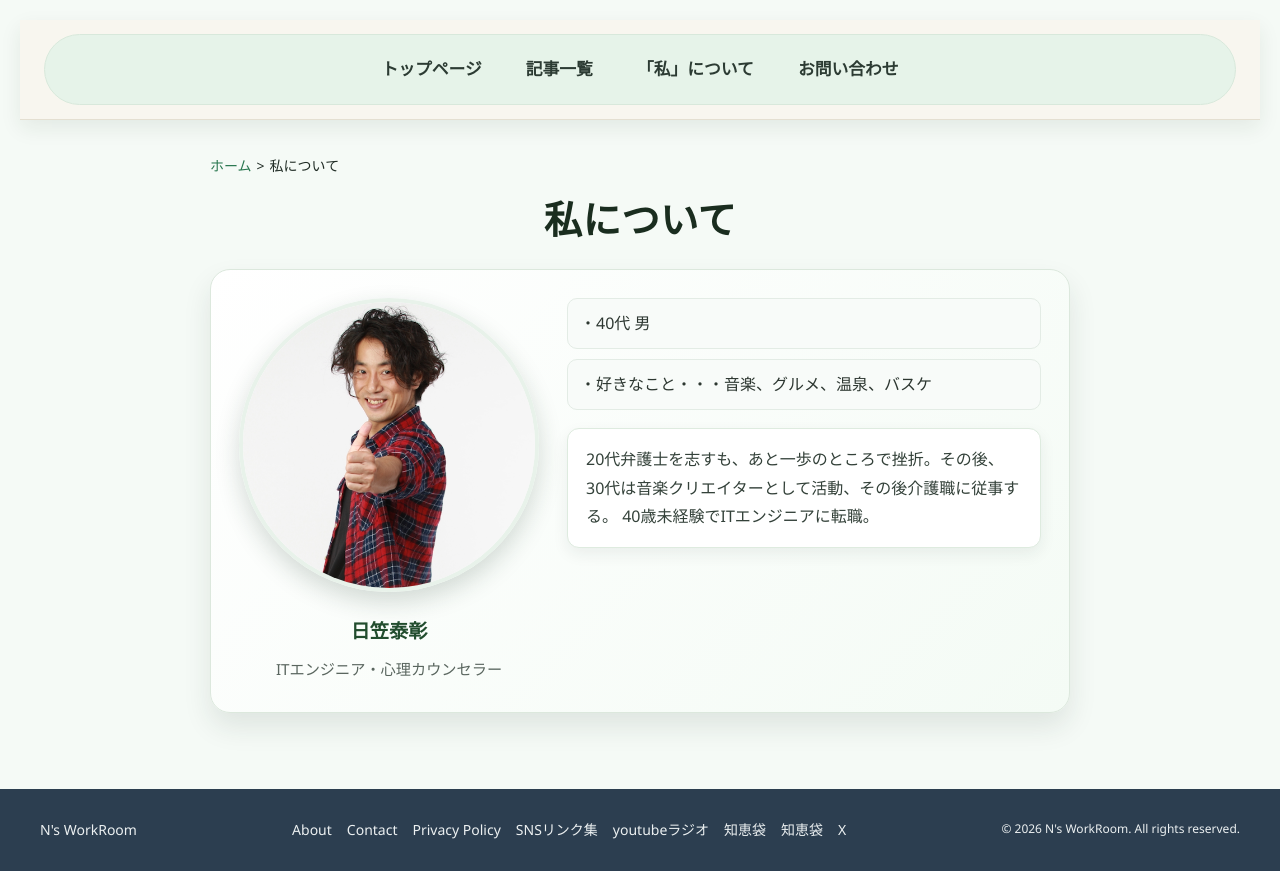
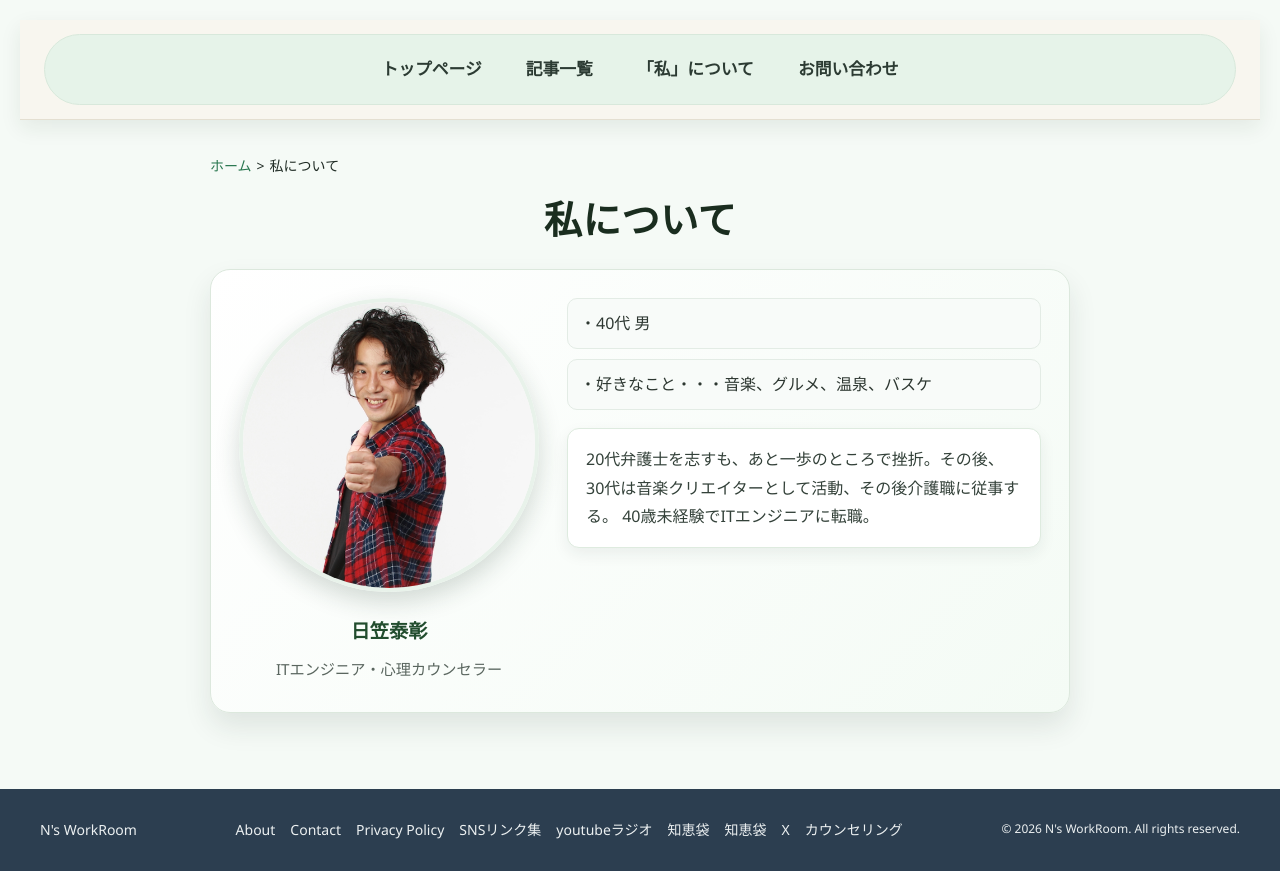
Before and after one commit to yasuhikasa/nshinri, a Next.js app: page /aboutme in a window 1280 px wide. Built offline with nearby package versions, Linux system fonts and the light colour scheme.

Commit message:
リンク修正

```diff
--- a/src/components/Footer.tsx
+++ b/src/components/Footer.tsx
@@ -31,6 +31,9 @@ const Footer = () => {
           <Link href="https://x.com/EzBZAUTPzZ36316" rel="me">
             <a>X</a>
           </Link>
+          <Link href="https://secondpath.jp/" rel="me">
+            <a>カウンセリング</a>
+          </Link>
         </div>
         <div className={styles.copyright}>
           <p>
```
